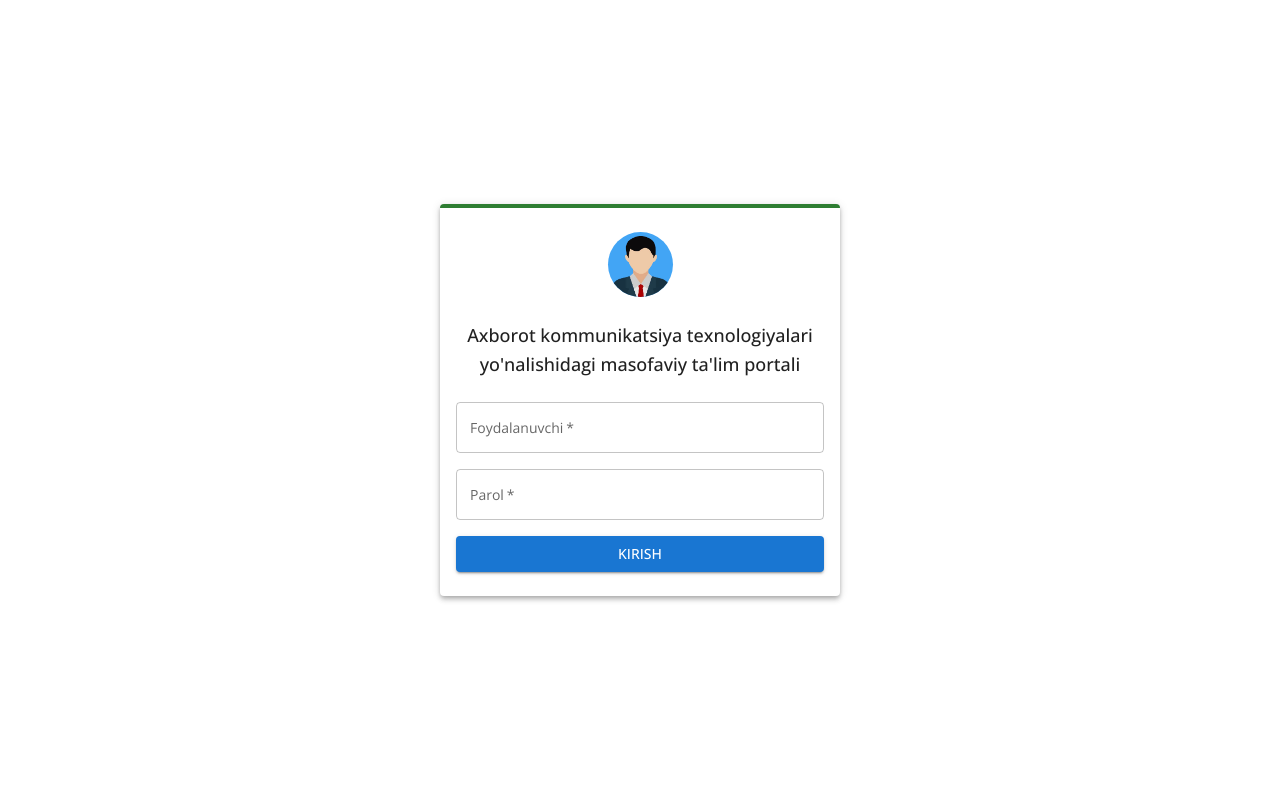
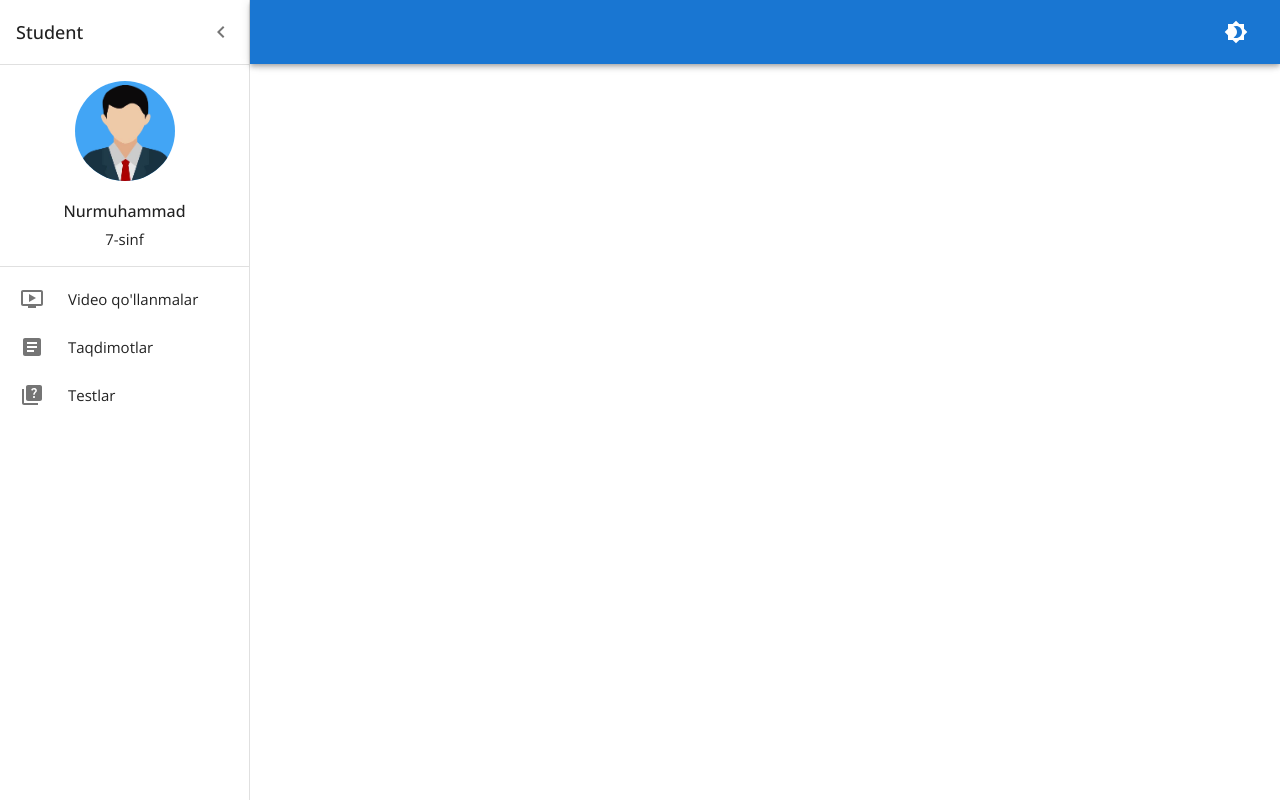
Before and after one commit to FayozbekOlimov/akt-bilim, a React (Create React App) app: page / in a window 1280 px wide. Before the commit this address led to /login. Built offline with nearby package versions, Linux system fonts and the light colour scheme.

Commit message:
react-player

```diff
--- a/package.json
+++ b/package.json
@@ -16,10 +16,12 @@
     "react": "^18.2.0",
     "react-dom": "^18.2.0",
     "react-icons": "^4.8.0",
+    "react-player": "^2.12.0",
     "react-redux": "^8.0.5",
     "react-router-dom": "^6.9.0",
     "react-scripts": "5.0.1",
     "redux": "^4.2.1",
+    "styled-components": "^5.3.9",
     "web-vitals": "^2.1.4"
   },
   "scripts": {
--- a/src/App.jsx
+++ b/src/App.jsx
@@ -3,8 +3,8 @@ import { CssBaseline, ThemeProvider } from "@mui/material";
 import { Navigate, Outlet, Route, Routes } from "react-router-dom";
 import Home from "./pages/Home";
 import Tests from "./pages/Tests";
-import Subjects from "./pages/Subjects";
-import Login from "./pages/Login";
+import VideoResources from "./pages/VideoResources";
+// import Login from "./pages/Login";
 import Presentations from "./pages/Presentations";
 import { ColorModeContext, useMode } from "./theme";
 
@@ -16,12 +16,13 @@ function App() {
         <ThemeProvider theme={theme}>
           <CssBaseline />
           <Routes>
-            <Route path="/" element={<Navigate to="/login" replace={true} />} />
-            <Route path="login" element={<Login />} />
-            <Route path="home" element={<Home />} />
-            <Route path="subjects" element={<Subjects />} />
-            <Route path="presentations" element={<Presentations />} />
-            <Route path="tests" element={<Tests />} />
+            {/* <Route path="/" element={<Navigate to="/login" replace={true} />} /> */}
+            {/* <Route path="login" element={<Login />} /> */}
+            <Route path="/" element={<Home />}>
+              <Route index element={<VideoResources />} />
+              <Route path="presentations" element={<Presentations />} />
+              <Route path="tests" element={<Tests />} />
+            </Route>
             <Route path="*" element={<h2>Sahifa topilmadi</h2>} />
           </Routes>
         </ThemeProvider>
--- /dev/null
+++ b/src/components/Avatar.jsx
@@ -0,0 +1,20 @@
+import React from "react";
+import { Avatar as MuiAvatar } from "@mui/material";
+
+const Avatar = ({ width, height }) => {
+  return (
+    <MuiAvatar
+      sx={{
+        width: `${width}px`,
+        height: `${height}px`,
+        bgcolor: "primary.light",
+        "& img": {
+          transform: "translateY(4px)",
+        },
+      }}
+      src="/images/avatar.png"
+    />
+  );
+};
+
+export default Avatar;
--- /dev/null
+++ b/src/components/ModeButton.jsx
@@ -0,0 +1,31 @@
+import { useTheme } from "@mui/material/styles";
+import Brightness4Icon from "@mui/icons-material/Brightness4";
+import Brightness7Icon from "@mui/icons-material/Brightness7";
+import { Box, IconButton } from "@mui/material";
+import { useContext } from "react";
+import { ColorModeContext } from "../theme";
+
+const ModeButton = () => {
+  const theme = useTheme();
+  const { toggleColorMode } = useContext(ColorModeContext);
+  return (
+    <Box
+      sx={{
+        display: "flex",
+        alignItems: "center",
+        justifyContent: "center",
+        borderRadius: 1,
+      }}
+    >
+      <IconButton onClick={toggleColorMode} color="inherit">
+        {theme.palette.mode === "dark" ? (
+          <Brightness7Icon />
+        ) : (
+          <Brightness4Icon />
+        )}
+      </IconButton>
+    </Box>
+  );
+};
+
+export default ModeButton;
--- /dev/null
+++ b/src/components/VideoPlayer.jsx
@@ -0,0 +1,48 @@
+import React, { useState } from "react";
+import ReactPlayer from "react-player";
+import { Container } from "@mui/material";
+import { styled } from "@mui/material/styles";
+
+const PlayerWrapper = styled("div")({
+  position: "relative",
+  paddingTop: "56.25%" /* 16:9 ratio */,
+});
+
+// const StyledReactPlayer = styled(ReactPlayer)({
+//   position: "absolute",
+//   top: 0,
+//   left: 0,
+// });
+
+const VideoPlayer = ({ url }) => {
+  return (
+    <Container maxWidth="md">
+      <PlayerWrapper>
+        <ReactPlayer
+          url={url}
+          width="100%"
+          height="100%"
+          controls={true}
+          style={{
+            position: "absolute",
+            top: 0,
+            left: 0,
+          }}
+          youtubeConig={{
+            playerVars: {
+              autoplay: 0,
+              controls: 0,
+              disablekb: 1,
+              enablejsapi: 1,
+              modestbranding: 1,
+              showinfo: 0,
+            },
+          }}
+        />
+        <div></div>
+      </PlayerWrapper>
+    </Container>
+  );
+};
+
+export default VideoPlayer;
--- a/src/pages/Home/index.jsx
+++ b/src/pages/Home/index.jsx
@@ -1,93 +1,27 @@
-import { styled, useTheme } from "@mui/material/styles";
-import Box from "@mui/material/Box";
-import MuiDrawer from "@mui/material/Drawer";
-import MuiAppBar from "@mui/material/AppBar";
-import Toolbar from "@mui/material/Toolbar";
-import List from "@mui/material/List";
-import CssBaseline from "@mui/material/CssBaseline";
-import Typography from "@mui/material/Typography";
-import Divider from "@mui/material/Divider";
-import IconButton from "@mui/material/IconButton";
+import { useEffect, useState } from "react";
+import { Outlet, useNavigate } from "react-router-dom";
+import { useTheme } from "@mui/material/styles";
+import {
+  ListItemText,
+  ListItemIcon,
+  Box,
+  List,
+  Toolbar,
+  ListItemButton,
+  Typography,
+  ListItem,
+  IconButton,
+  Divider,
+} from "@mui/material";
+import Avatar from "../../components/Avatar";
+import OndemandVideoIcon from "@mui/icons-material/OndemandVideo";
+import ArticleIcon from "@mui/icons-material/Article";
+import QuizIcon from "@mui/icons-material/Quiz";
 import MenuIcon from "@mui/icons-material/Menu";
 import ChevronLeftIcon from "@mui/icons-material/ChevronLeft";
 import ChevronRightIcon from "@mui/icons-material/ChevronRight";
-import ListItem from "@mui/material/ListItem";
-import ListItemButton from "@mui/material/ListItemButton";
-import ListItemIcon from "@mui/material/ListItemIcon";
-import ListItemText from "@mui/material/ListItemText";
-import InboxIcon from "@mui/icons-material/MoveToInbox";
-import MailIcon from "@mui/icons-material/Mail";
-import { Avatar, Button } from "@mui/material";
-import { ColorModeContext } from "../../theme";
-import { useContext, useEffect, useState } from "react";
-import { Link, Outlet, useNavigate } from "react-router-dom";
-
-const drawerWidth = 250;
-
-const openedMixin = (theme) => ({
-  width: drawerWidth,
-  transition: theme.transitions.create("width", {
-    easing: theme.transitions.easing.sharp,
-    duration: theme.transitions.duration.enteringScreen,
-  }),
-  overflowX: "hidden",
-});
-
-const closedMixin = (theme) => ({
-  transition: theme.transitions.create("width", {
-    easing: theme.transitions.easing.sharp,
-    duration: theme.transitions.duration.leavingScreen,
-  }),
-  overflowX: "hidden",
-  width: `calc(${theme.spacing(7)} + 1px)`,
-  [theme.breakpoints.up("sm")]: {
-    width: `calc(${theme.spacing(8)} + 1px)`,
-  },
-});
-
-const DrawerHeader = styled("div")(({ theme }) => ({
-  display: "flex",
-  alignItems: "center",
-  justifyContent: "space-between",
-  padding: theme.spacing(0, 1),
-  // necessary for content to be below app bar
-  ...theme.mixins.toolbar,
-}));
-
-const AppBar = styled(MuiAppBar, {
-  shouldForwardProp: (prop) => prop !== "open",
-})(({ theme, open }) => ({
-  zIndex: theme.zIndex.drawer + 1,
-  transition: theme.transitions.create(["width", "margin"], {
-    easing: theme.transitions.easing.sharp,
-    duration: theme.transitions.duration.leavingScreen,
-  }),
-  ...(open && {
-    marginLeft: drawerWidth,
-    width: `calc(100% - ${drawerWidth}px)`,
-    transition: theme.transitions.create(["width", "margin"], {
-      easing: theme.transitions.easing.sharp,
-      duration: theme.transitions.duration.enteringScreen,
-    }),
-  }),
-}));
-
-const Drawer = styled(MuiDrawer, {
-  shouldForwardProp: (prop) => prop !== "open",
-})(({ theme, open }) => ({
-  width: drawerWidth,
-  flexShrink: 0,
-  whiteSpace: "nowrap",
-  boxSizing: "border-box",
-  ...(open && {
-    ...openedMixin(theme),
-    "& .MuiDrawer-paper": openedMixin(theme),
-  }),
-  ...(!open && {
-    ...closedMixin(theme),
-    "& .MuiDrawer-paper": closedMixin(theme),
-  }),
-}));
+import { AppBar, Drawer, DrawerHeader } from "./utils";
+import ModeButton from "../../components/ModeButton";
 
 export default function Home() {
   const theme = useTheme();
@@ -101,8 +35,6 @@ export default function Home() {
       .addEventListener("change", (e) => setOpen(e.matches));
   }, []);
 
-  const { toggleColorMode } = useContext(ColorModeContext);
-
   const handleDrawerOpen = () => {
     setOpen(true);
   };
@@ -113,10 +45,26 @@ export default function Home() {
 
   const navigate = useNavigate();
 
-  const listItems = {};
+  const listItems = [
+    {
+      text: "Video qo'llanmalar",
+      to: "/",
+      icon: <OndemandVideoIcon />,
+    },
+    {
+      text: "Taqdimotlar",
+      to: "/presentations",
+      icon: <ArticleIcon />,
+    },
+    {
+      text: "Testlar",
+      to: "/tests",
+      icon: <QuizIcon />,
+    },
+  ];
 
   return (
-    <Box sx={{ display: "flex" }}>
+    <Box display="flex">
       <AppBar position="fixed" open={open}>
         <Toolbar>
           <IconButton
@@ -125,19 +73,20 @@ export default function Home() {
             onClick={handleDrawerOpen}
             edge="start"
             sx={{
-              marginRight: 5,
+              mr: 5,
               ...(open && { display: "none" }),
             }}
           >
             <MenuIcon />
           </IconButton>
-          <Button
-            onClick={toggleColorMode}
-            variant="contained"
-            sx={{ bgcolor: theme.palette.success.main }}
+          <Box
+            width={"100%"}
+            display={"flex"}
+            justifyContent={"flex-end"}
+            alignItems={"center"}
           >
-            toggle
-          </Button>
+            <ModeButton />
+          </Box>
         </Toolbar>
       </AppBar>
       <Drawer variant="permanent" open={open}>
@@ -159,34 +108,32 @@ export default function Home() {
           justifyContent={"center"}
           alignItems={"center"}
           flexDirection="column"
-          gap={2}
           width="100%"
           p={2}
         >
-          <Avatar
-            sx={{
-              width: "100px",
-              height: "100px",
-              bgcolor: "primary.light",
-              "& img": {
-                transform: "translateY(4px)",
-              },
-            }}
-            src="/images/avatar.png"
-          />
+          <Avatar width={100} height={100} />
           <Typography
             variant="subtitle1"
             width={"100%"}
-            component="div"
             textAlign={"center"}
             noWrap
+            mt={2}
+            mb={0.5}
           >
-            Abdug'aniyev Nurmuhammad
+            Nurmuhammad
+          </Typography>
+          <Typography
+            variant="body1"
+            width={"100%"}
+            textAlign={"center"}
+            color={theme.palette.text.primary}
+          >
+            7-sinf
           </Typography>
         </Box>
         {open && <Divider />}
         <List>
-          {["Fanlar", "Taqdimotlar", "Testlar"].map((text, index) => (
+          {listItems.map(({ text, to, icon }) => (
             <ListItem key={text} disablePadding sx={{ display: "block" }}>
               <ListItemButton
                 sx={{
@@ -194,7 +141,7 @@ export default function Home() {
                   justifyContent: open ? "initial" : "center",
                   px: 2.5,
                 }}
-                onClick={() => navigate("/tests")}
+                onClick={() => navigate(to)}
               >
                 <ListItemIcon
                   sx={{
@@ -203,7 +150,7 @@ export default function Home() {
                     justifyContent: "center",
                   }}
                 >
-                  {index % 2 === 0 ? <InboxIcon /> : <MailIcon />}
+                  {icon}
                 </ListItemIcon>
                 <ListItemText primary={text} sx={{ opacity: open ? 1 : 0 }} />
               </ListItemButton>
@@ -217,35 +164,7 @@ export default function Home() {
         bgcolor="background.paper"
       >
         <DrawerHeader />
-        <Typography paragraph>
-          Lorem ipsum dolor sit amet, consectetur adipiscing elit, sed do
-          eiusmod tempor incididunt ut labore et dolore magna aliqua. Rhoncus
-          dolor purus non enim praesent elementum facilisis leo vel. Risus at
-          ultrices mi tempus imperdiet. Semper risus in hendrerit gravida rutrum
-          quisque non tellus. Convallis convallis tellus id interdum velit
-          laoreet id donec ultrices. Odio morbi quis commodo odio aenean sed
-          adipiscing. Amet nisl suscipit adipiscing bibendum est ultricies
-          integer quis. Cursus euismod quis viverra nibh cras. Metus vulputate
-          eu scelerisque felis imperdiet proin fermentum leo. Mauris commodo
-          quis imperdiet massa tincidunt. Cras tincidunt lobortis feugiat
-          vivamus at augue. At augue eget arcu dictum varius duis at consectetur
-          lorem. Velit sed ullamcorper morbi tincidunt. Lorem donec massa sapien
-          faucibus et molestie ac.
-        </Typography>
-        <Typography paragraph>
-          Consequat mauris nunc congue nisi vitae suscipit. Fringilla est
-          ullamcorper eget nulla facilisi etiam dignissim diam. Pulvinar
-          elementum integer enim neque volutpat ac tincidunt. Ornare suspendisse
-          sed nisi lacus sed viverra tellus. Purus sit amet volutpat consequat
-          mauris. Elementum eu facilisis sed odio morbi. Euismod lacinia at quis
-          risus sed vulputate odio. Morbi tincidunt ornare massa eget egestas
-          purus viverra accumsan in. In hendrerit gravida rutrum quisque non
-          tellus orci ac. Pellentesque nec nam aliquam sem et tortor. Habitant
-          morbi tristique senectus et. Adipiscing elit duis tristique
-          sollicitudin nibh sit. Ornare aenean euismod elementum nisi quis
-          eleifend. Commodo viverra maecenas accumsan lacus vel facilisis. Nulla
-          posuere sollicitudin aliquam ultrices sagittis orci a.
-        </Typography>
+        <Outlet />
       </Box>
     </Box>
   );
--- /dev/null
+++ b/src/pages/Home/utils.jsx
@@ -0,0 +1,75 @@
+import { styled, theme } from "@mui/material/styles";
+import { AppBar as MuiAppBar, Box, Drawer as MuiDrawer } from "@mui/material";
+import Brightness4Icon from '@mui/icons-material/Brightness4';
+import Brightness7Icon from '@mui/icons-material/Brightness7';
+
+const drawerWidth = 250;
+
+export const openedMixin = (theme) => ({
+  width: drawerWidth,
+  transition: theme.transitions.create("width", {
+    easing: theme.transitions.easing.sharp,
+    duration: theme.transitions.duration.enteringScreen,
+  }),
+  overflowX: "hidden",
+});
+
+export const closedMixin = (theme) => ({
+  transition: theme.transitions.create("width", {
+    easing: theme.transitions.easing.sharp,
+    duration: theme.transitions.duration.leavingScreen,
+  }),
+  overflowX: "hidden",
+  width: `calc(${theme.spacing(7)} + 1px)`,
+  [theme.breakpoints.up("sm")]: {
+    width: `calc(${theme.spacing(8)} + 1px)`,
+  },
+});
+
+export const DrawerHeader = styled("div")(({ theme }) => ({
+  display: "flex",
+  alignItems: "center",
+  justifyContent: "space-between",
+  padding: theme.spacing(0, 1),
+  // necessary for content to be below app bar
+  ...theme.mixins.toolbar,
+}));
+
+export const AppBar = styled(MuiAppBar, {
+  shouldForwardProp: (prop) => prop !== "open",
+})(({ theme, open }) => ({
+  zIndex: theme.zIndex.drawer + 1,
+  // backgroundColor: theme.palette.primary.main,
+  // display: "flex",
+  // alignItems: "center",
+  // justifyContent: "flex-end",
+  transition: theme.transitions.create(["width", "margin"], {
+    easing: theme.transitions.easing.sharp,
+    duration: theme.transitions.duration.leavingScreen,
+  }),
+  ...(open && {
+    marginLeft: drawerWidth,
+    width: `calc(100% - ${drawerWidth}px)`,
+    transition: theme.transitions.create(["width", "margin"], {
+      easing: theme.transitions.easing.sharp,
+      duration: theme.transitions.duration.enteringScreen,
+    }),
+  }),
+}));
+
+export const Drawer = styled(MuiDrawer, {
+  shouldForwardProp: (prop) => prop !== "open",
+})(({ theme, open }) => ({
+  width: drawerWidth,
+  flexShrink: 0,
+  whiteSpace: "nowrap",
+  boxSizing: "border-box",
+  ...(open && {
+    ...openedMixin(theme),
+    "& .MuiDrawer-paper": openedMixin(theme),
+  }),
+  ...(!open && {
+    ...closedMixin(theme),
+    "& .MuiDrawer-paper": closedMixin(theme),
+  }),
+}));
--- a/src/pages/Login/index.jsx
+++ b/src/pages/Login/index.jsx
@@ -1,7 +1,6 @@
 import { useState } from "react";
 import {
   Alert,
-  Avatar,
   Box,
   Button,
   Grid,
@@ -11,6 +10,7 @@ import {
   Typography,
 } from "@mui/material";
 import { useNavigate } from "react-router-dom";
+import Avatar from "../../components/Avatar";
 
 const Login = () => {
   const [open, setOpen] = useState(false);
@@ -54,17 +54,7 @@ const Login = () => {
           borderTopColor: "success.main",
         }}
       >
-        <Avatar
-          sx={{
-            width: "65px",
-            height: "65px",
-            bgcolor: "primary.light",
-            "& img": {
-              transform: "translateY(4px)",
-            },
-          }}
-          src="/images/avatar.png"
-        />
+        <Avatar width={65} height={65} />
         <Typography variant="h6" textAlign="center" my={3}>
           Axborot kommunikatsiya texnologiyalari yo'nalishidagi masofaviy ta'lim
           portali
@@ -108,7 +98,12 @@ const Login = () => {
               />
             </Grid>
             <Grid item xs={12}>
-              <Button type="submit" variant="contained" fullWidth onClick={() => navigate('/home')}>
+              <Button
+                type="submit"
+                variant="contained"
+                fullWidth
+                onClick={() => navigate("/")}
+              >
                 Kirish
               </Button>
             </Grid>
--- /dev/null
+++ b/src/pages/VideoResources/index.jsx
@@ -0,0 +1,21 @@
+import { Box, Grid } from "@mui/material";
+import Grid2 from "@mui/material/Unstable_Grid2/Grid2";
+import React from "react";
+import VideoPlayer from "../../components/VideoPlayer";
+
+const VideoResources = () => {
+  return (
+    <Grid
+      container
+      rowGap={3}
+    >
+      {Array.from(Array(6)).map((_, index) => (
+        <Grid xs={12} md={6} lg={4} key={index}>
+          <VideoPlayer url={"https://youtu.be/ewZ_YWbIWXI"} />
+        </Grid>
+      ))}
+    </Grid>
+  );
+};
+
+export default VideoResources;
```
Also changed, not shown: src/pages/Subjects/index.jsx (deleted, +0 -9 lines), 1 other file (tests, documents, lock files or other folders).
